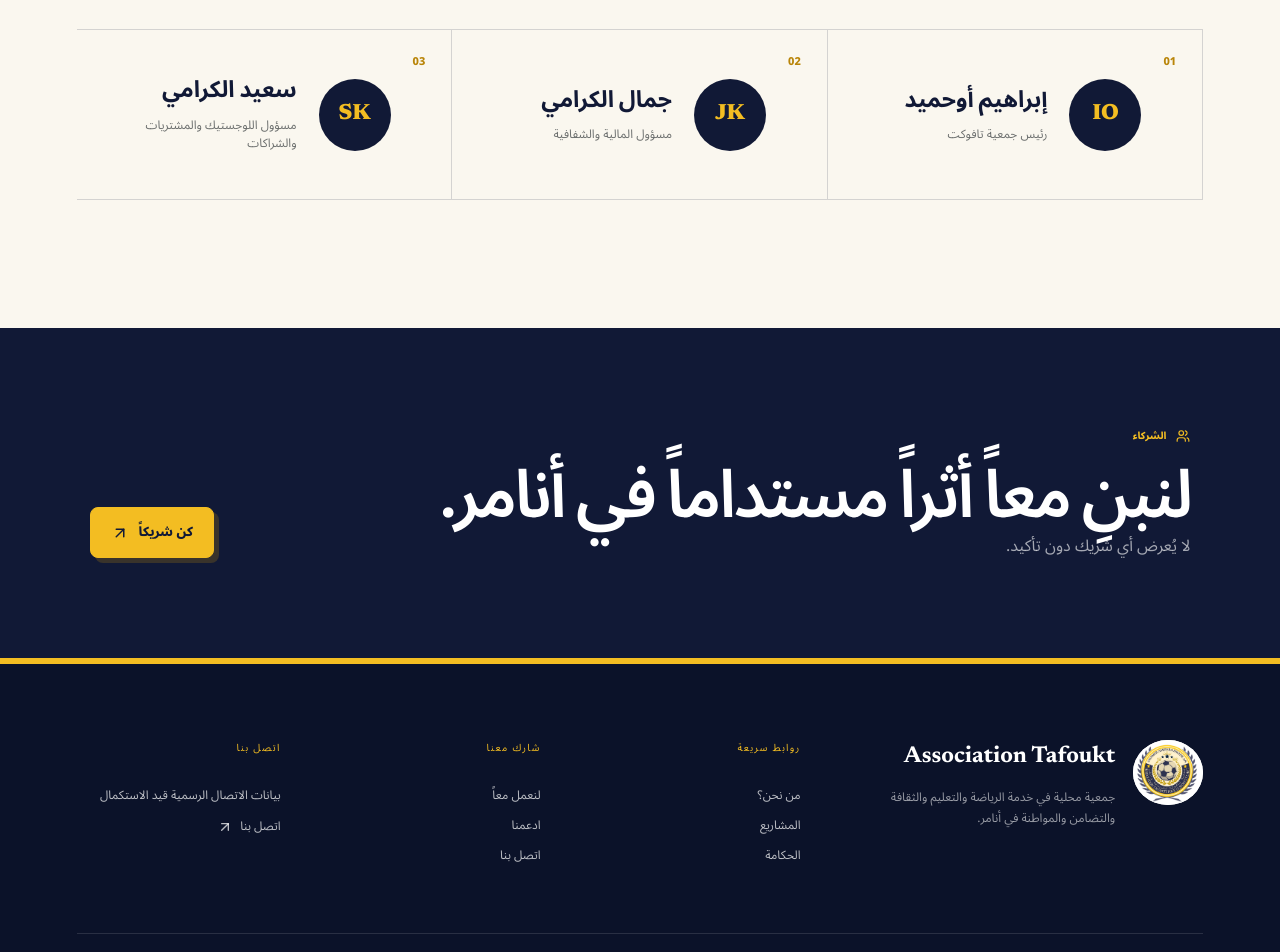
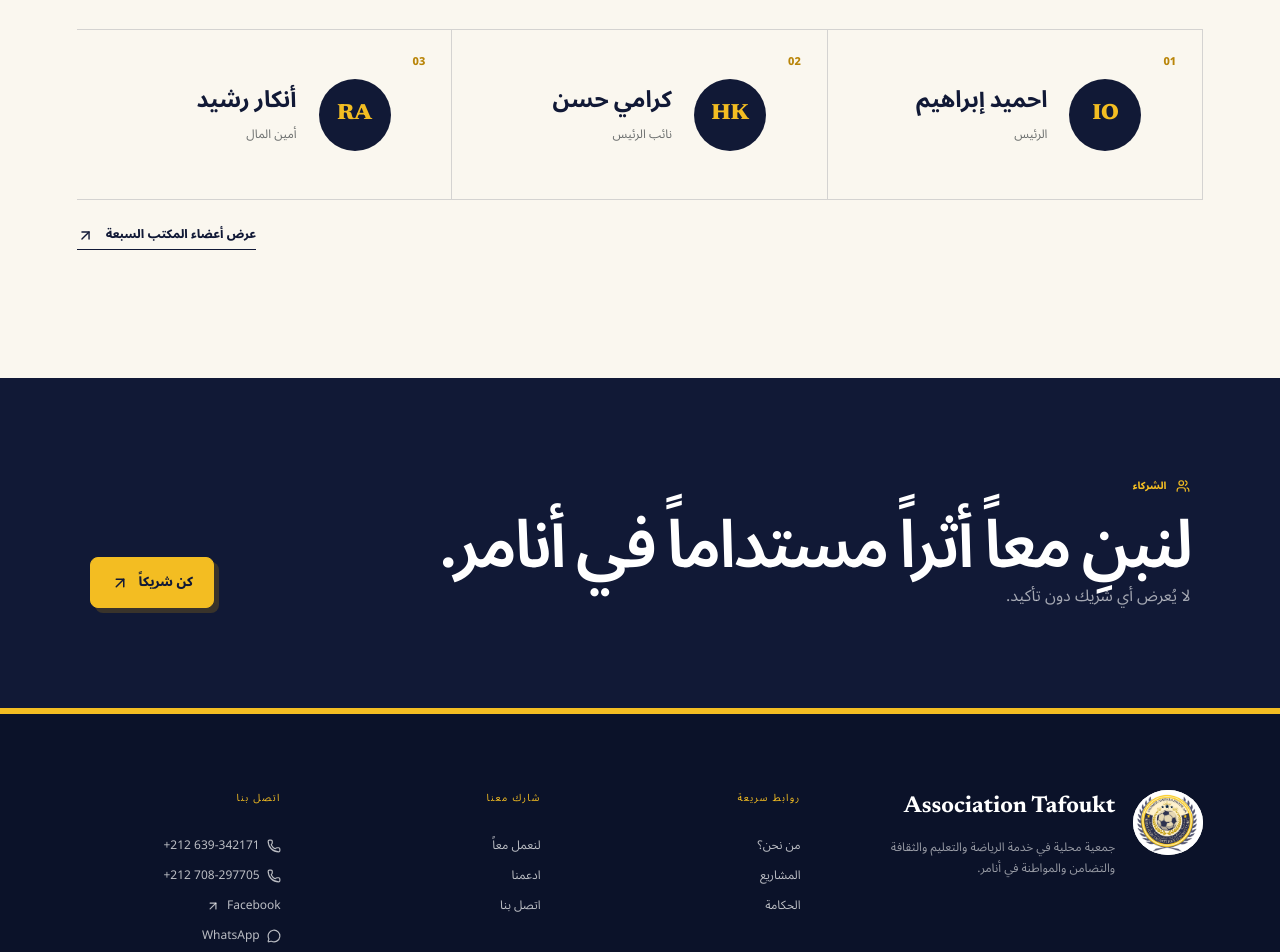
Before and after one commit to jamal2023-dot/tafoukt-anamer, a Next.js app: page /ar in a window 1280 px wide. Shown: the part 4640-5592 px from the top of the page. Built offline with nearby package versions, Linux system fonts and the light colour scheme; no server answers.

Commit message:
feat: publish association contacts and office

```diff
--- a/app/globals.css
+++ b/app/globals.css
@@ -931,6 +931,14 @@ select {
   font-size: 12px;
   line-height: 1.55;
 }
+.bureau-grid {
+  grid-template-columns: repeat(2, minmax(0, 1fr));
+}
+.team-more {
+  display: flex;
+  justify-content: flex-end;
+  margin-top: 26px;
+}
 .partner-cta-section {
   padding: 100px clamp(24px, 7vw, 110px);
   display: grid;
@@ -1598,31 +1606,44 @@ select {
   display: grid;
   gap: 12px;
 }
-.contact-cards article {
+.contact-card {
   display: flex;
   align-items: center;
   gap: 15px;
   padding: 20px;
   border: 1px solid var(--line);
   border-radius: var(--radius-sm);
-}
-.contact-cards svg {
-  color: var(--gold-deep);
-}
-.contact-cards div {
+  background: var(--paper);
+  transition:
+    border-color 180ms ease,
+    transform 180ms ease;
+}
+.contact-card:hover {
+  transform: translateY(-2px);
+  border-color: var(--gold-deep);
+}
+.contact-card svg {
+  flex: none;
+  color: var(--gold-deep);
+}
+.contact-card div {
   display: flex;
   flex-direction: column;
   gap: 4px;
 }
-.contact-cards span {
+.contact-card span {
   color: var(--muted);
   font-size: 10px;
   font-weight: 800;
   letter-spacing: 0.12em;
   text-transform: uppercase;
 }
-.contact-cards strong {
+.contact-card strong {
   font-size: 13px;
+}
+.contact-card .contact-card-arrow {
+  margin-inline-start: auto;
+  color: var(--muted);
 }
 .privacy-note {
   margin: 24px 0 0;
--- a/components/home-page.tsx
+++ b/components/home-page.tsx
@@ -312,8 +312,8 @@ export function HomePage({ locale }: { locale: Locale }) {
             <SectionHeading eyebrow={home.teamEyebrow} title={home.teamTitle} />
           </motion.div>
           <div className="team-grid">
-            {team.map((member, index) => (
-              <motion.article key={member.name.fr} variants={reveal}>
+            {team.slice(0, 3).map((member, index) => (
+              <motion.article key={member.id} variants={reveal}>
                 <span>0{index + 1}</span>
                 <div className="avatar-monogram">
                   {member.name.fr
@@ -328,6 +328,14 @@ export function HomePage({ locale }: { locale: Locale }) {
               </motion.article>
             ))}
           </div>
+          <motion.div className="team-more" variants={reveal}>
+            <Link className="text-link" href={`/${locale}/association`}>
+              {locale === 'fr'
+                ? 'Voir les 7 membres du bureau'
+                : 'عرض أعضاء المكتب السبعة'}
+              <ArrowUpRight size={17} />
+            </Link>
+          </motion.div>
         </motion.section>
 
         <motion.section
--- a/components/site-footer.tsx
+++ b/components/site-footer.tsx
@@ -1,6 +1,7 @@
 import Image from 'next/image';
 import Link from 'next/link';
-import { ArrowUpRight } from 'lucide-react';
+import { ArrowUpRight, MessageCircle, Phone } from 'lucide-react';
+import { contactDetails } from '@/data/contact';
 import { siteCopy } from '@/data/content';
 import type { Locale } from '@/types';
 
@@ -36,10 +37,27 @@ export function SiteFooter({ locale }: { locale: Locale }) {
         </div>
         <div className="footer-contact">
           <h2>{copy.contact}</h2>
-          <p>{copy.contactPending}</p>
-          <Link href={`/${locale}/contact`}>
-            {copy.contact} <ArrowUpRight size={16} />
-          </Link>
+          {contactDetails.phones.map((phone) => (
+            <a href={phone.href} key={phone.href}>
+              <Phone size={14} />
+              <span dir="ltr">{phone.display}</span>
+            </a>
+          ))}
+          <a
+            href={contactDetails.facebook.href}
+            target="_blank"
+            rel="noreferrer"
+          >
+            Facebook <ArrowUpRight size={14} />
+          </a>
+          <a
+            href={contactDetails.whatsapp.href}
+            target="_blank"
+            rel="noreferrer"
+          >
+            <MessageCircle size={14} />
+            WhatsApp
+          </a>
         </div>
       </div>
       <div className="footer-bottom">
--- /dev/null
+++ b/data/contact.ts
@@ -0,0 +1,14 @@
+export const contactDetails = {
+  phones: [
+    { display: '+212 639-342171', href: 'tel:+212639342171' },
+    { display: '+212 708-297705', href: 'tel:+212708297705' },
+  ],
+  facebook: {
+    display: 'TafuktanamrAssociation',
+    href: 'https://web.facebook.com/TafuktanamrAssociation',
+  },
+  whatsapp: {
+    display: 'Communauté WhatsApp',
+    href: 'https://chat.whatsapp.com/CTxcu0FaBp2AicQfpbnuDP',
+  },
+} as const;
--- a/data/content.ts
+++ b/data/content.ts
@@ -44,7 +44,6 @@ export const siteCopy = {
     legal: 'Informations',
     contact: 'Contact',
     rights: 'Tous droits réservés.',
-    contactPending: 'Coordonnées officielles à compléter',
     pages: {
       association: {
         eyebrow: 'Qui sommes-nous ?',
@@ -146,7 +145,6 @@ export const siteCopy = {
     legal: 'معلومات',
     contact: 'اتصل بنا',
     rights: 'جميع الحقوق محفوظة.',
-    contactPending: 'بيانات الاتصال الرسمية قيد الاستكمال',
     pages: {
       association: {
         eyebrow: 'من نحن؟',
@@ -249,8 +247,8 @@ export const homeCopy = {
     newsEyebrow: 'Actualités',
     newsTitle: 'La vie de l’association, documentée.',
     newsEmpty: 'Les premières actualités vérifiées seront publiées ici.',
-    teamEyebrow: 'L’équipe',
-    teamTitle: 'Des responsabilités claires, au service d’une mission commune.',
+    teamEyebrow: 'Le bureau',
+    teamTitle: 'Une équipe élue, au service d’une mission commune.',
     partnersEyebrow: 'Partenaires',
     partnersTitle: 'Construisons ensemble un impact durable à Anamer.',
     partnersEmpty: 'Aucun partenaire n’est affiché sans confirmation.',
@@ -282,8 +280,8 @@ export const homeCopy = {
     newsEyebrow: 'المستجدات',
     newsTitle: 'حياة الجمعية موثقة.',
     newsEmpty: 'ستنشر هنا أولى الأخبار بعد التحقق منها.',
-    teamEyebrow: 'الفريق',
-    teamTitle: 'مسؤوليات واضحة في خدمة مهمة مشتركة.',
+    teamEyebrow: 'المكتب',
+    teamTitle: 'فريق منتخب في خدمة مهمة مشتركة.',
     partnersEyebrow: 'الشركاء',
     partnersTitle: 'لنبنِ معاً أثراً مستداماً في أنامر.',
     partnersEmpty: 'لا يُعرض أي شريك دون تأكيد.',
--- a/data/team.ts
+++ b/data/team.ts
@@ -1,27 +1,45 @@
 import type { LocalizedText } from '@/types';
 
 export type TeamMember = {
+  id: string;
   name: LocalizedText;
   role: LocalizedText;
 };
 
 export const team: TeamMember[] = [
   {
-    name: { fr: 'Ibrahim Ouhmid', ar: 'إبراهيم أوحميد' },
-    role: { fr: 'Président de l’Association Tafoukt', ar: 'رئيس جمعية تافوكت' },
+    id: 'president-ibrahim-ouhmid',
+    name: { fr: 'Ibrahim Ouhmid', ar: 'احميد إبراهيم' },
+    role: { fr: 'Président', ar: 'الرئيس' },
   },
   {
-    name: { fr: 'Jamal Karami', ar: 'جمال الكرامي' },
-    role: {
-      fr: 'Responsable finances & transparence',
-      ar: 'مسؤول المالية والشفافية',
-    },
+    id: 'vice-president-hassan-karami',
+    name: { fr: 'Hassan Karami', ar: 'كرامي حسن' },
+    role: { fr: 'Vice-président', ar: 'نائب الرئيس' },
   },
   {
-    name: { fr: 'Said Karami', ar: 'سعيد الكرامي' },
-    role: {
-      fr: 'Responsable logistique, achats & partenariats',
-      ar: 'مسؤول اللوجستيك والمشتريات والشراكات',
-    },
+    id: 'treasurer-rachid-ankar',
+    name: { fr: 'Rachid Ankar', ar: 'أنكار رشيد' },
+    role: { fr: 'Trésorier', ar: 'أمين المال' },
+  },
+  {
+    id: 'assistant-treasurer-abdellah-kray',
+    name: { fr: 'Abdellah Kray', ar: 'كراي عبد الله' },
+    role: { fr: 'Trésorier adjoint', ar: 'نائب أمين المال' },
+  },
+  {
+    id: 'secretary-el-houssine-lotfi',
+    name: { fr: 'El Houssine Lotfi', ar: 'لطفي الحسين' },
+    role: { fr: 'Secrétaire général', ar: 'الكاتب العام' },
+  },
+  {
+    id: 'assistant-secretary-jamal-kray',
+    name: { fr: 'Jamal Kray', ar: 'كراي جمال' },
+    role: { fr: 'Secrétaire général adjoint', ar: 'نائب الكاتب العام' },
+  },
+  {
+    id: 'advisor-abdellah-kray',
+    name: { fr: 'Abdellah Kray', ar: 'كراي عبد الله' },
+    role: { fr: 'Conseiller', ar: 'المستشار' },
   },
 ];
--- a/lib/seo.ts
+++ b/lib/seo.ts
@@ -1,4 +1,5 @@
 import type { Locale, PageSlug } from '@/types';
+import { contactDetails } from '@/data/contact';
 
 export const siteUrl =
   process.env.NEXT_PUBLIC_SITE_URL ??
@@ -19,6 +20,8 @@ export function organizationJsonLd(locale: Locale) {
     url: `${siteUrl}/${locale}`,
     logo: `${siteUrl}/logo.jpg`,
     areaServed: 'Anamer, Morocco',
+    telephone: contactDetails.phones.map((phone) => phone.display),
+    sameAs: [contactDetails.facebook.href, contactDetails.whatsapp.href],
     nonprofitStatus: 'NonprofitType',
   };
 }
```
Also changed, not shown: components/content-page.tsx (+54 -20 lines).
